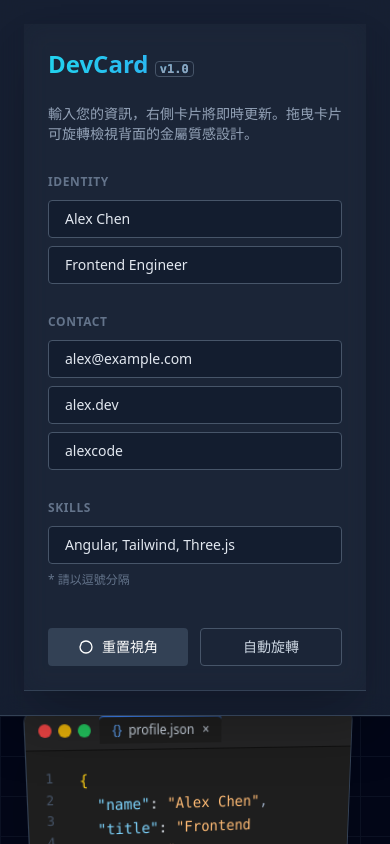
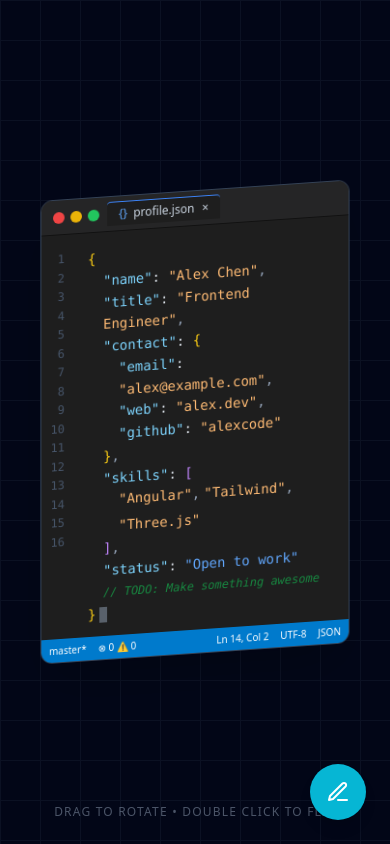
Before and after one commit to a5a8a0a9/code-card, an Angular app: page / in a window 390 px wide. Shown: the top 844 px of the page. Built offline with nearby package versions, Linux system fonts and the light colour scheme.

Commit message:
feat: 調整 mobile UI/UX

```diff
--- a/src/app/app.html
+++ b/src/app/app.html
@@ -1,11 +1,20 @@
 <div
-	class="min-h-screen bg-slate-900 text-slate-200 font-sans selection:bg-indigo-500/30 flex flex-col lg:flex-row overflow-hidden"
+	class="h-screen bg-slate-900 text-slate-200 font-sans selection:bg-indigo-500/30 flex flex-col lg:flex-row overflow-hidden"
 >
 	<!-- 左側/上方：編輯區 -->
+	<!-- 左側/上方：編輯區 -->
+	<!-- Mobile: Show only if isEditing is true. Desktop: Always show (lg:block). -->
 	<yo-editor
-		class="w-full lg:w-1/3 p-6 bg-slate-800/50 backdrop-blur-md border-b lg:border-b-0 lg:border-r border-slate-700 overflow-y-auto z-10 shadow-2xl"
+		class="w-full lg:w-1/3 z-10 transition-opacity duration-300 lg:block"
+		[class.hidden]="!cardService.isEditing()"
+		[class.block]="cardService.isEditing()"
 	></yo-editor>
 
 	<!-- 右側/下方：3D 展示區 -->
-	<yo-preview class="flex-1 relative overflow-hidden"></yo-preview>
+	<!-- Mobile: Show only if isEditing is false. Desktop: Always show (lg:block). -->
+	<yo-preview
+		class="flex-1 relative overflow-hidden transition-opacity duration-300 lg:block"
+		[class.hidden]="cardService.isEditing()"
+		[class.block]="!cardService.isEditing()"
+	></yo-preview>
 </div>
--- a/src/app/app.ts
+++ b/src/app/app.ts
@@ -1,6 +1,7 @@
-import { Component } from '@angular/core';
+import { Component, inject } from '@angular/core';
 import { EditorComponent } from './components/editor/editor.component';
 import { PreviewComponent } from './components/preview/preview.component';
+import { CardService } from './services/card.service';
 
 @Component({
 	selector: 'yo-root',
@@ -8,4 +9,6 @@
 	templateUrl: './app.html',
 	styleUrl: './app.scss',
 })
-export class App {}
+export class App {
+	cardService = inject(CardService);
+}
--- a/src/app/components/editor/editor.component.html
+++ b/src/app/components/editor/editor.component.html
@@ -11,9 +11,7 @@
 		>
 	</h1>
 
-	<p class="text-sm text-slate-400 mb-6">
-		輸入您的資訊，右側卡片將即時更新。拖曳卡片可旋轉檢視背面的金屬質感設計。
-	</p>
+	<p class="text-sm text-slate-400 mb-6">輸入你的個人資訊吧～</p>
 
 	<form [formGroup]="cardForm" class="space-y-4">
 		<!-- 基本資訊 -->
@@ -78,7 +76,8 @@
 		</div>
 
 		<!-- 操作按鈕 -->
-		<div class="pt-6 flex gap-3">
+		<div class="pt-6 flex flex-col gap-3">
+			<div class="flex gap-3">
 				<button
 					type="button"
 					(click)="cardService.resetRotation()"
@@ -107,5 +106,15 @@
 					{{ cardService.isAutoRotating() ? "停止旋轉" : "自動旋轉" }}
 				</button>
 			</div>
+
+			<!-- Mobile Only: Done/Preview Button -->
+			<button
+				type="button"
+				(click)="cardService.setEditingMode(false)"
+				class="w-full bg-cyan-600 hover:bg-cyan-500 text-white text-sm font-bold py-3 px-4 rounded shadow-lg lg:hidden transition-colors"
+			>
+				完成 / 預覽名片
+			</button>
+		</div>
 	</form>
 </div>
--- a/src/app/components/editor/editor.component.scss
+++ b/src/app/components/editor/editor.component.scss
@@ -0,0 +1,3 @@
+:host {
+	height: 100%;
+}
--- a/src/app/components/preview/preview.component.html
+++ b/src/app/components/preview/preview.component.html
@@ -17,6 +17,11 @@
 		"
 	></div>
 
+	<!-- 縮放容器 -->
+	<div
+		class="relative transition-transform duration-300 ease-out"
+		[style.transform]="'scale(' + scale() + ')'"
+	>
 		<!-- 3D 卡片本體 -->
 		<div
 			class="card-3d relative w-[320px] h-[480px] sm:w-[380px] sm:h-[560px] transition-transform duration-100 ease-linear cursor-grab active:cursor-grabbing select-none z-20"
@@ -98,7 +103,8 @@
 								@for (skill of cardService.skillList(); track skill; let last =
 								$last) {
 								<span>
-								<span class="text-orange-300">"{{ skill }}"</span>@if (!last) {
+									<span class="text-orange-300">"{{ skill }}"</span>@if (!last)
+									{
 									<span class="text-slate-400">,</span>
 									}
 								</span>
@@ -223,6 +229,7 @@
 				</div>
 			</div>
 		</div>
+	</div>
 
 	<!-- 互動提示 -->
 	<div
@@ -230,4 +237,27 @@
 	>
 		Drag to Rotate • Double Click to Flip
 	</div>
+
+	<!-- Mobile: Edit FAB -->
+	<button
+		type="button"
+		(click)="cardService.setEditingMode(true)"
+		class="absolute bottom-6 right-6 lg:hidden w-14 h-14 bg-cyan-500 hover:bg-cyan-400 text-white rounded-full shadow-lg flex items-center justify-center transition-transform hover:scale-110 active:scale-95 z-50"
+		title="編輯名片"
+	>
+		<svg
+			xmlns="http://www.w3.org/2000/svg"
+			width="24"
+			height="24"
+			viewBox="0 0 24 24"
+			fill="none"
+			stroke="currentColor"
+			stroke-width="2"
+			stroke-linecap="round"
+			stroke-linejoin="round"
+		>
+			<path d="M12 20h9" />
+			<path d="M16.5 3.5a2.121 2.121 0 0 1 3 3L7 19l-4 1 1-4L16.5 3.5z" />
+		</svg>
+	</button>
 </div>
--- a/src/app/components/preview/preview.component.ts
+++ b/src/app/components/preview/preview.component.ts
@@ -1,4 +1,4 @@
-import { Component, inject, signal } from '@angular/core';
+import { Component, HostListener, inject, signal } from '@angular/core';
 import { CardService } from '../../services/card.service';
 
 @Component({
@@ -12,6 +12,28 @@
 	cardService = inject(CardService);
 
 	lineNumbers = [1, 2, 3, 4, 5, 6, 7, 8, 9, 10, 11, 12, 13, 14, 15, 16];
+	scale = signal(1);
+
+	constructor() {
+		this.calculateScale();
+	}
+
+	calculateScale() {
+		// Only scale on mobile (< 1024px)
+		if (typeof window !== 'undefined' && window.innerWidth < 1024) {
+			const width = window.innerWidth;
+			// Base width is 320px + some padding (e.g. 40px)
+			const targetWidth = 360;
+			// If screen is smaller than target, scale down
+			if (width < targetWidth) {
+				this.scale.set(width / targetWidth);
+			} else {
+				this.scale.set(1);
+			}
+		} else {
+			this.scale.set(1);
+		}
+	}
 
 	// Local state for dragging logic
 	dragStart = { x: 0, y: 0 };
@@ -41,6 +63,11 @@
 		this.isDragging.set(false);
 	}
 
+	@HostListener('window:resize')
+	onResize() {
+		this.calculateScale();
+	}
+
 	onDrag(event: MouseEvent | TouchEvent) {
 		if (!this.isDragging()) return;
 
--- a/src/app/services/card.service.ts
+++ b/src/app/services/card.service.ts
@@ -35,6 +35,9 @@
 
 	private isAutoRotatingSignal = signal(false);
 	readonly isAutoRotating = this.isAutoRotatingSignal.asReadonly();
+	// UI Mode State
+	private readonly isEditingSignal = signal(false);
+	readonly isEditing = this.isEditingSignal.asReadonly();
 
 	// Auto rotation interval reference
 	private autoRotateInterval: any;
@@ -89,6 +92,14 @@
 		this.isAutoRotatingSignal.update((v) => !v);
 	}
 
+	toggleEditingMode() {
+		this.isEditingSignal.update((v) => !v);
+	}
+
+	setEditingMode(isEditing: boolean) {
+		this.isEditingSignal.set(isEditing);
+	}
+
 	stopAutoRotate() {
 		if (this.isAutoRotatingSignal()) {
 			this.isAutoRotatingSignal.set(false);
```
Lines whose indentation alone changed are shown as unchanged.
